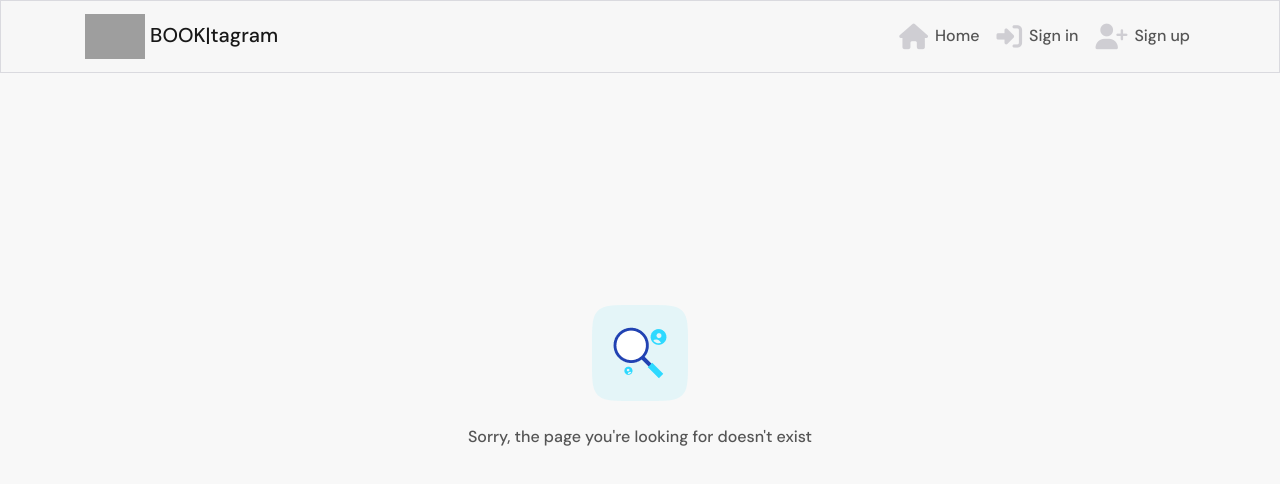
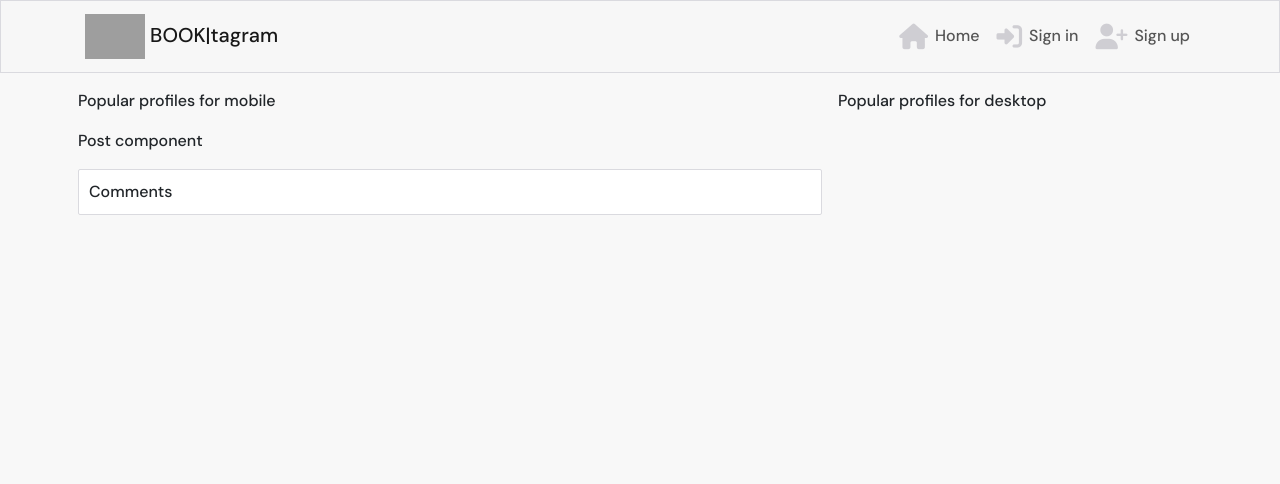
Before and after one commit to madeleine2086/pp5front, a React (Create React App) app: page /posts/1 in a window 1280 px wide. Shown: the top 484 px of the page. Built offline with nearby package versions, Linux system fonts and the light colour scheme; no server answers; grey boxes are pictures that could not be loaded.

Commit message:
set up a Post page

```diff
--- a/src/App.js
+++ b/src/App.js
@@ -6,6 +6,7 @@
 import SignUpForm from "./pages/auth/SignUpForm";
 import SignInForm from "./pages/auth/SignInForm";
 import PostCreateForm from "./pages/posts/PostCreateForm";
+import PostPage from "./pages/posts/PostPage";
 import NotFound from "./components/NotFound";
 
 function App() {
@@ -18,6 +19,7 @@
           <Route exact path="/signin" render={() => <SignInForm />} />
           <Route exact path="/signup" render={() => <SignUpForm />} />
           <Route exact path="/posts/create" render={() => <PostCreateForm />} />
+          <Route exact path="/posts/:id" render={() => <PostPage />} />
           <Route render={() => <NotFound />} />
         </Switch>
       </Container>
--- /dev/null
+++ b/src/pages/posts/PostPage.js
@@ -0,0 +1,45 @@
+import React, { useEffect, useState } from "react";
+
+import Col from "react-bootstrap/Col";
+import Row from "react-bootstrap/Row";
+import Container from "react-bootstrap/Container";
+
+import appStyles from "../../App.module.css";
+import { useParams } from "react-router";
+import { axiosReq } from "../../api/axiosDefaults";
+
+function PostPage() {
+  const { id } = useParams();
+  const [post, setPost] = useState({ results: [] });
+
+  useEffect(() => {
+    const handleMount = async () => {
+      try {
+        const [{ data: post }] = await Promise.all([
+          axiosReq.get(`/posts/${id}`),
+        ]);
+        setPost({ results: [post] });
+        console.log(post);
+      } catch (err) {
+        console.log(err);
+      }
+    };
+
+    handleMount();
+  }, [id]);
+
+  return (
+    <Row className="h-100">
+      <Col className="py-2 p-0 p-lg-2" lg={8}>
+        <p>Popular profiles for mobile</p>
+        <p>Post component</p>
+        <Container className={appStyles.Content}>Comments</Container>
+      </Col>
+      <Col lg={4} className="d-none d-lg-block p-0 p-lg-2">
+        Popular profiles for desktop
+      </Col>
+    </Row>
+  );
+}
+
+export default PostPage;
```
